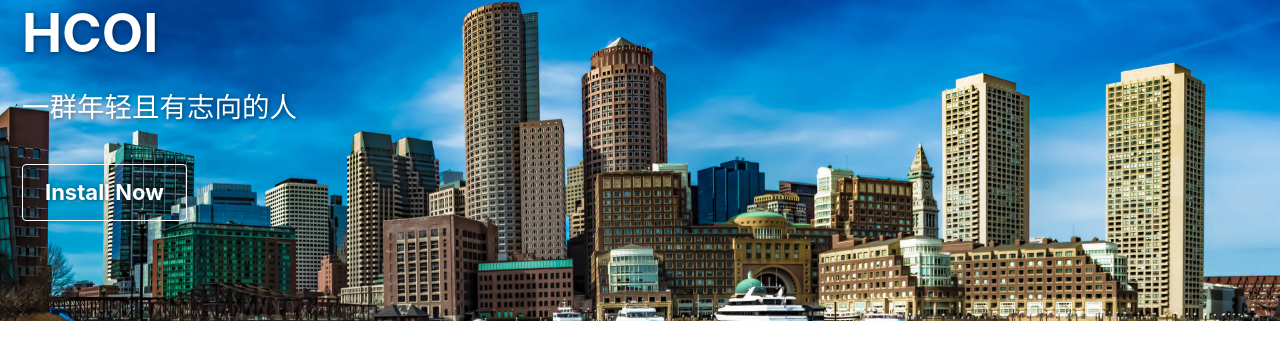
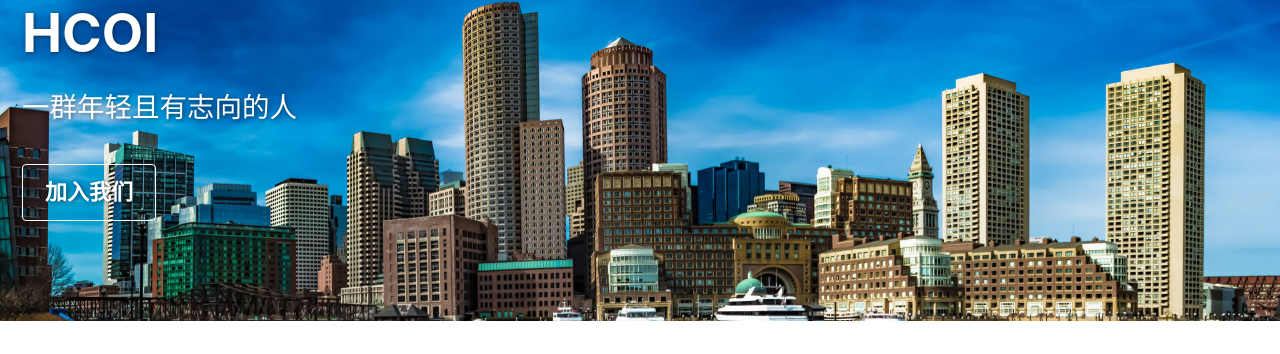
Before and after one commit to HeyTang233/tangwenjie233.github.io.web, a Jekyll site: the page built from index.html, in a window 1280 px wide and 900 px high. Shown: the part 160-514 px from the top of the window. Built offline with Jekyll 4.4.1, drawn with Linux system fonts in a browser that asks for light colours; the list of posts is cut into pages by our own code.

Commit message:
提交信息

```diff
--- a/index.html
+++ b/index.html
@@ -5,8 +5,8 @@ header:
   overlay_color: "#5e616c"
   overlay_image: /images/waterfront.jpg
  # caption: "Photo credit: [**Unsplash**](https://unsplash.com)"
-  cta_label: "<i class='fa fa-download'></i> Install Now"
-  cta_url: "/docs/quick-start-guide/"
+  cta_label: "<i class='fa fa-download'></i> 加入我们"
+  cta_url: "/about/"
   caption:
 excerpt: '一群年轻且有志向的人'
 ---
```
